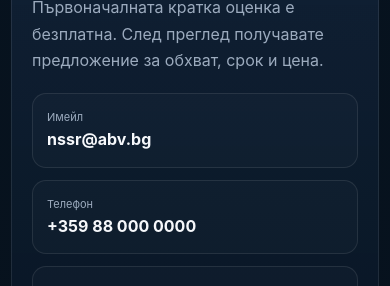
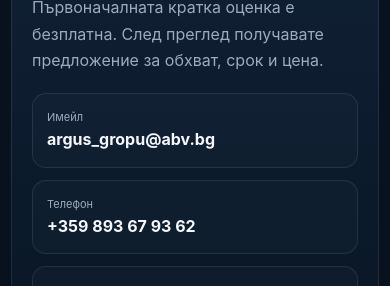
Before and after one commit to Turizam123/uzislotrol, a plain HTML site: page argus_homepage_professional.html in a window 390 px wide. Shown: the part 6800-7086 px from the top of the page. Drawn offline with Linux system fonts and the light colour scheme.

Commit message:
Change contact email and phone number
Updated contact information in the form section.

```diff
--- a/argus_homepage_professional.html
+++ b/argus_homepage_professional.html
@@ -30,7 +30,7 @@
 <section class="section settlement" id="settlement"><div class="container settlement-grid"><div><div class="eyebrow">Преди институционални действия</div><h2 class="title">Първо търсим разумно и доброволно решение</h2><p class="lead">Когато случаят позволява, първата стъпка е опит за доброволно уреждане чрез писмена комуникация, извънсъдебни преговори и предложение за справедливо споразумение.</p><a class="btn btn-outline" href="#contact" style="margin-top:24px">Обсъди възможностите</a></div><div class="route"><article class="route-item"><div class="route-no">01</div><div><h3>Покана за доброволно изпълнение</h3><p>Ясно формулиране на фактите, исканията и сроковете.</p></div></article><article class="route-item"><div class="route-no">02</div><div><h3>Извънсъдебни преговори</h3><p>Търсене на взаимноприемлив резултат.</p></div></article><article class="route-item"><div class="route-no">03</div><div><h3>Медиация</h3><p>Насочване към квалифициран медиатор, когато е подходящо.</p></div></article><article class="route-item"><div class="route-no">04</div><div><h3>Последващи действия</h3><p>Подготовка на сигнали, жалби и доказателствени материали.</p></div></article></div></div></section>
 <section class="section" id="process"><div class="container"><div class="eyebrow">Метод на работа</div><h2 class="title">От първоначалния сигнал до структурирания резултат</h2><div class="process"><article class="process-card"><span>СТЪПКА 01</span><h3>Прием на случая</h3><p>Описание на фактите и наличните документи.</p></article><article class="process-card"><span>СТЪПКА 02</span><h3>Оценка и оферта</h3><p>Определяне на обхват, срок и цена.</p></article><article class="process-card"><span>СТЪПКА 03</span><h3>Проверка и анализ</h3><p>Систематизиране на фактите и източниците.</p></article><article class="process-card"><span>СТЪПКА 04</span><h3>Доклад и действия</h3><p>Констатации и препоръчителни стъпки.</p></article></div></div></section>
 <section class="section" style="padding-top:20px"><div class="container"><div class="cta"><div><h2>Цените се определят според конкретния случай</h2><p>За претенции над 5 000 €, превозни средства, движимо имущество и недвижими имоти се изготвя индивидуална оферта.</p></div><a class="btn btn-primary" href="argus_prices.html">Разгледай цени и пакети</a></div></div></section>
-<section class="section" id="contact"><div class="container"><div class="eyebrow">Поверително запитване</div><h2 class="title">Разкажете ни накратко за случая</h2><p class="lead">Не изпращайте пароли, кодове за достъп или банкови данни чрез формата.</p><div class="contact-grid"><aside class="contact-card"><h3>Контакт и обслужване</h3><p style="color:var(--muted)">Първоначалната кратка оценка е безплатна. След преглед получавате предложение за обхват, срок и цена.</p><div class="contact-list"><div class="contact-item"><span>Имейл</span><strong><a href="mailto:nssr@abv.bg">nssr@abv.bg</a></strong></div><div class="contact-item"><span>Телефон</span><strong>+359 88 000 0000</strong></div><div class="contact-item"><span>Работно време</span><strong>Понеделник – Петък, 09:00 – 18:00</strong></div><div class="contact-item"><span>Обхват</span><strong>България и дистанционни случаи в ЕС</strong></div></div></aside><div class="form-card"><h3>Подаване на първоначално запитване</h3><form id="caseForm">
+<section class="section" id="contact"><div class="container"><div class="eyebrow">Поверително запитване</div><h2 class="title">Разкажете ни накратко за случая</h2><p class="lead">Не изпращайте пароли, кодове за достъп или банкови данни чрез формата.</p><div class="contact-grid"><aside class="contact-card"><h3>Контакт и обслужване</h3><p style="color:var(--muted)">Първоначалната кратка оценка е безплатна. След преглед получавате предложение за обхват, срок и цена.</p><div class="contact-list"><div class="contact-item"><span>Имейл</span><strong><a href="mailto:nssr@abv.bg">argus_gropu@abv.bg</a></strong></div><div class="contact-item"><span>Телефон</span><strong>+359 893 67 93 62</strong></div><div class="contact-item"><span>Работно време</span><strong>Понеделник – Петък, 09:00 – 18:00</strong></div><div class="contact-item"><span>Обхват</span><strong>България и дистанционни случаи в ЕС</strong></div></div></aside><div class="form-card"><h3>Подаване на първоначално запитване</h3><form id="caseForm">
 <input type="hidden" name="_subject" value="Ново запитване за оценка на случай – ARGUS">
 <input type="hidden" name="_template" value="table">
 <input type="text" name="_honey" style="display:none" tabindex="-1" autocomplete="off">
```
